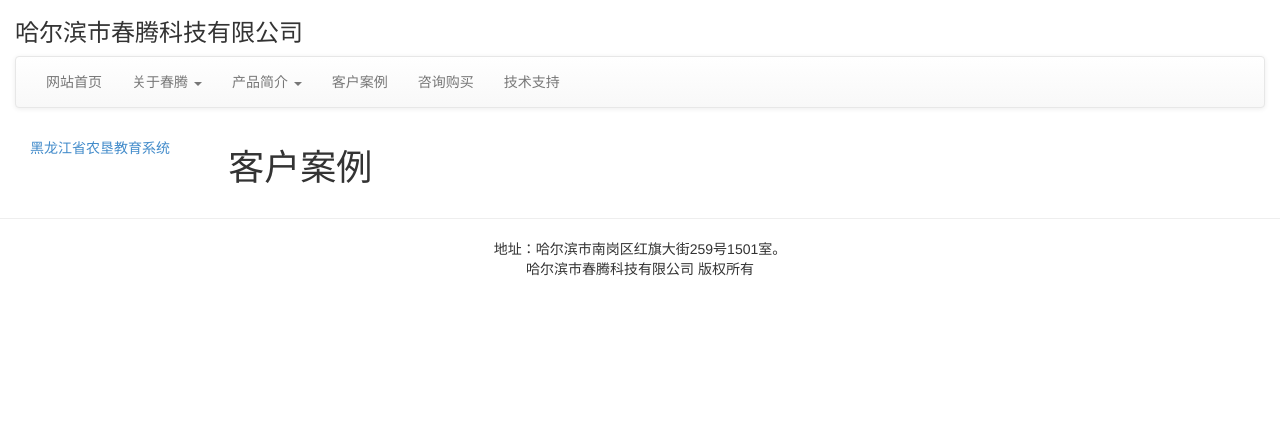
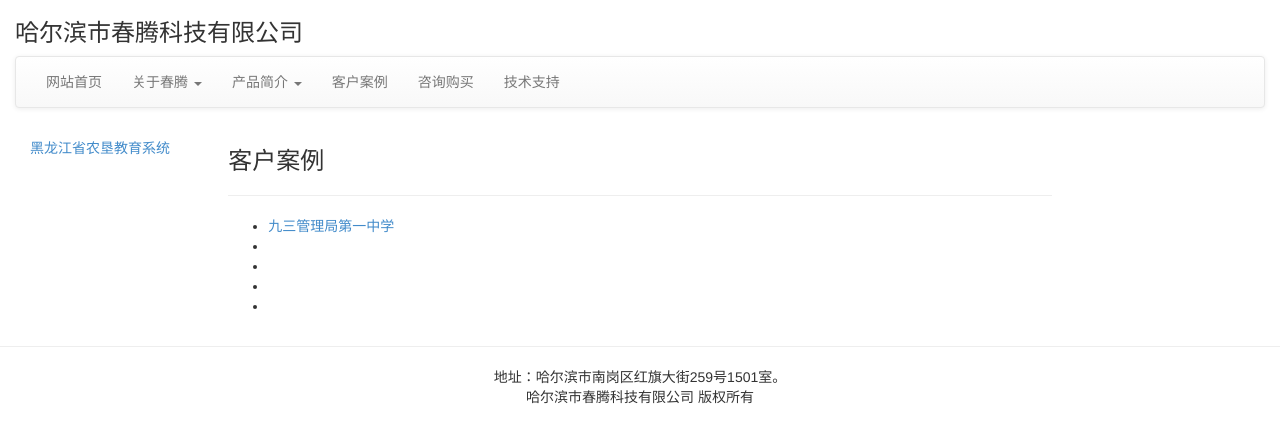
Before and after one commit to Zhou0426/counting_site, a Jekyll site: the page built from other/customer.html, in a window 1280 px wide. Shown: the top 443 px of the page. Built offline with Jekyll 4.4.1, drawn with Linux system fonts in a browser that asks for light colours; Markdown is read by kramdown in place of the engine named in the settings.

Commit message:
更新内容

```diff
--- a/other/customer.html
+++ b/other/customer.html
@@ -2,4 +2,16 @@
 layout: customer
 title: 客户案例
 ---
-<h1>客户案例</h1>
+<div>
+	<h3>客户案例</h3>
+	<hr/>
+</div>
+<div>
+	<ul>
+	    <li><a href="http://www.nkjsyz.com/">九三管理局第一中学</a></li>
+	    <li><a href=""></a></li>
+	    <li><a href=""></a></li>
+	    <li><a href=""></a></li>
+	    <li><a href=""></a></li>
+	</ul>
+</div>
```
Also changed, not shown: 1 other file.
